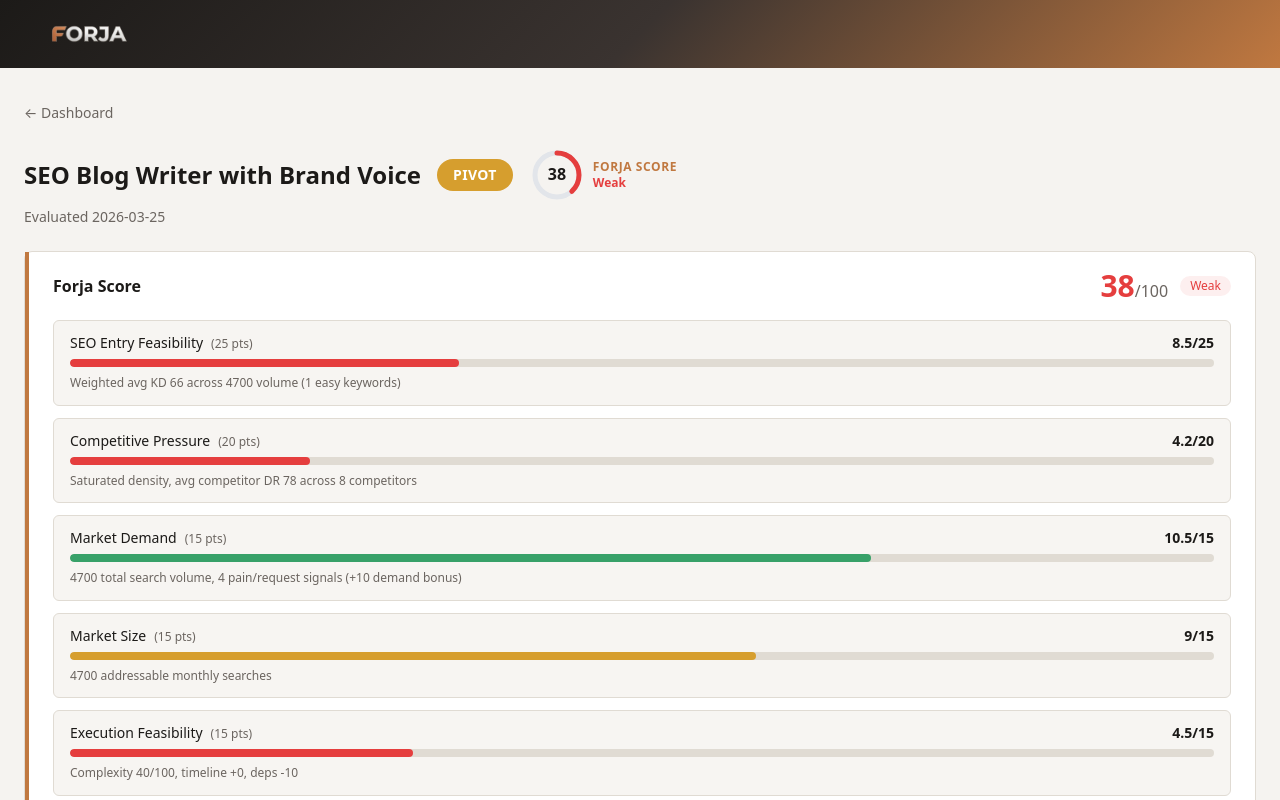
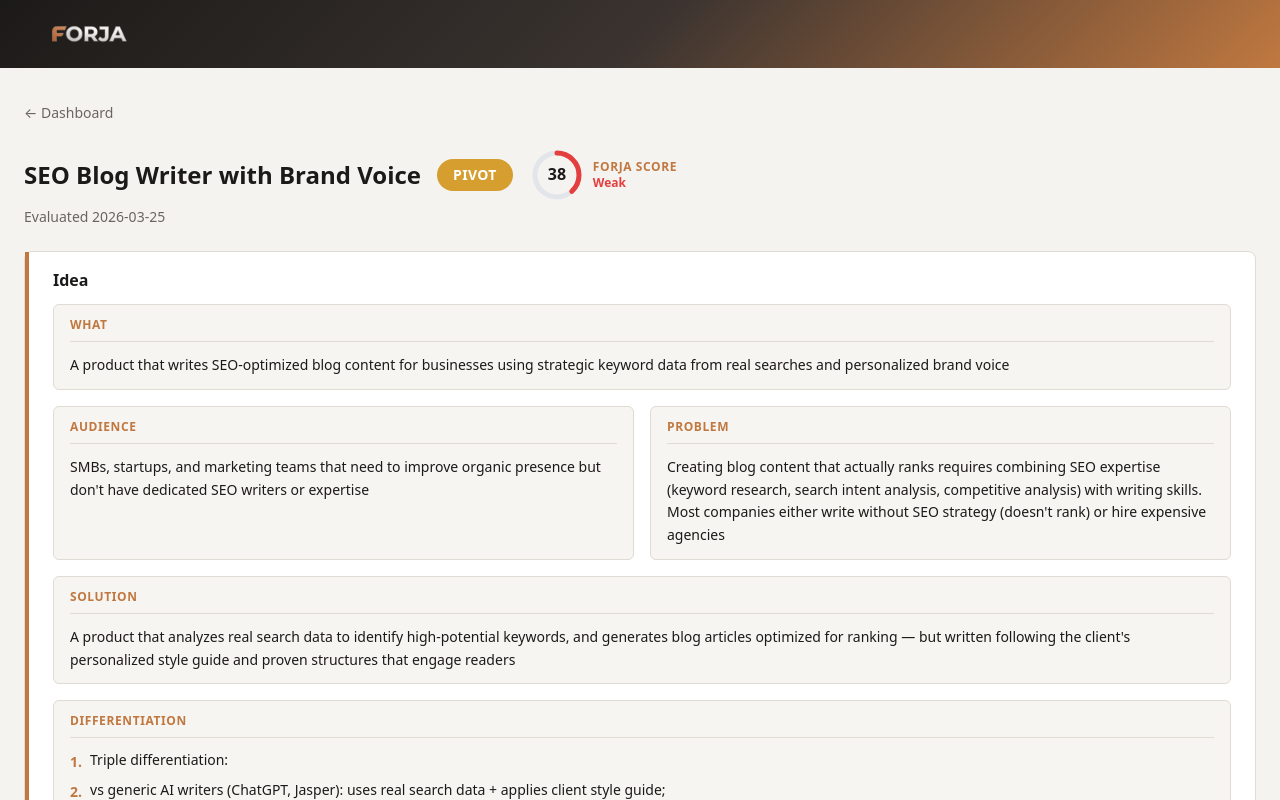
Before and after one commit to Josedapo/forjaproducts, a Next.js app: page /idea/seo-blog-writer in a window 1280 px wide. Shown: the top 800 px of the page. Built offline with nearby package versions, Linux system fonts and the light colour scheme; no server answers.

Commit message:
Move Forja Score card below Executability, just before Verdict
Joseda prefers reading the score after digesting the 5 screening
dimensions and right before the qualitative verdict, so the comparison
between the data-driven grade and the verdict happens visually adjacent.

```diff
--- a/src/app/idea/[slug]/page.tsx
+++ b/src/app/idea/[slug]/page.tsx
@@ -259,9 +259,6 @@
         </p>
       </div>
 
-      {/* 0. Forja Score */}
-      {forjaScore && <ForjaScoreCard score={forjaScore} />}
-
       {/* 1. Idea */}
       <SectionCard title="Idea">
         <div className="grid gap-4 sm:grid-cols-2">
@@ -444,6 +441,9 @@
         </div>
       </SectionCard>
 
+      {/* 6.5 Forja Score */}
+      {forjaScore && <ForjaScoreCard score={forjaScore} />}
+
       {/* 7. Verdict */}
       <SectionCard title="Verdict">
         <div className="mb-5 text-center">
```
